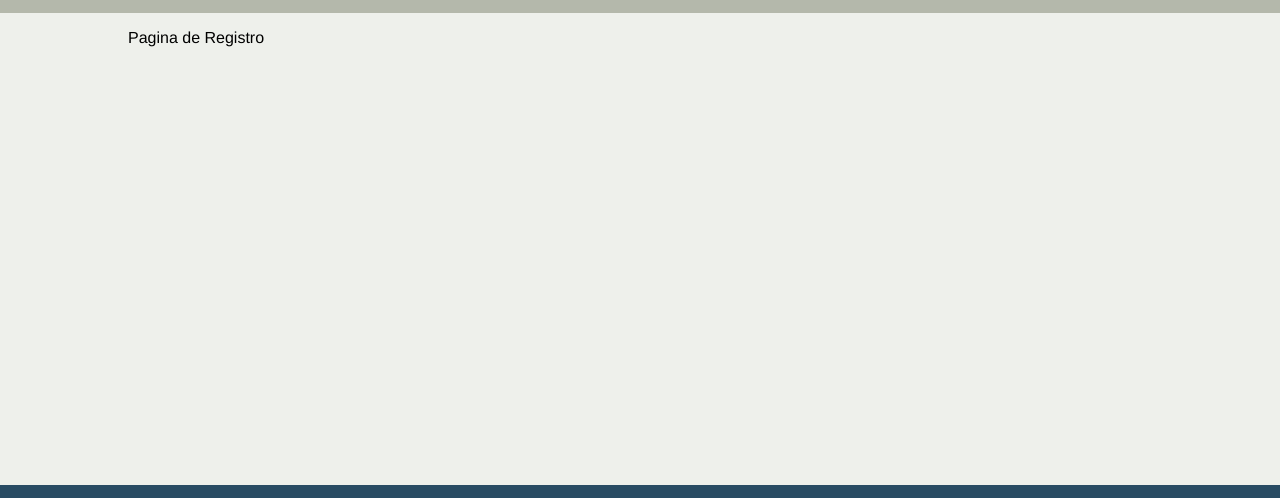
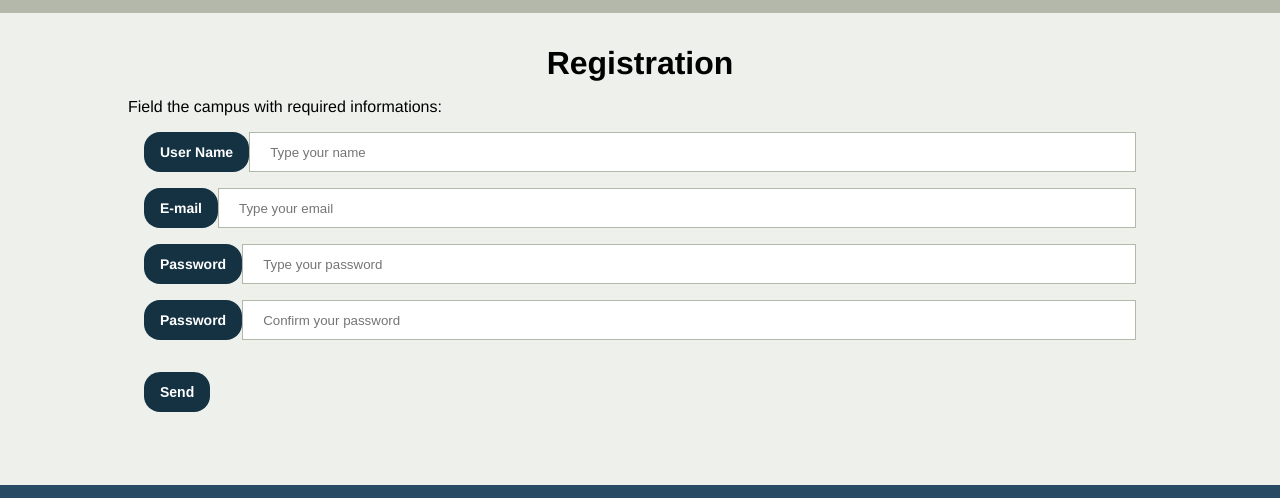
Before and after one commit to manufflopes/Final_Project, a website: page register.html in a window 1280 px wide. Shown: the part 135-633 px from the top of the page. Drawn offline with Linux system fonts and the light colour scheme.

Commit message:
pagina faq aboutus e register

```diff
--- a/register.html
+++ b/register.html
@@ -7,7 +7,46 @@
     <link rel="stylesheet" href="style.css" />
   </head>
   <body>
-        <main>Pagina de Registro</main>
+    <main>
+      <h1 class="page-tittle">Registration</h1>
+
+      <p id="registeroPage">Field the campus with required informations:</p>
+
+      <form id="form" class="form">
+        <div class="form-content">
+          <label class="base-button" for="userName">User Name</label>
+          <input
+            type="text"
+            class="space-to-fill"
+            id="username"
+            placeholder="Type your name"
+          />
+          <a href="Mensagem de Erro"></a>
+        </div>
+        <div class="form-content">
+          <label class="base-button" for="email">E-mail</label>
+          <input
+            type="email"
+            class="space-to-fill"
+            id="e-mail"
+            placeholder="Type your email"
+          />
+          <a href="Mensagem de Erro"></a>
+        </div>
+        <div class="form-content">
+            <label class="base-button" for="password">Password</label>
+            <input type="text" class="space-to-fill" id="password" placeholder="Type your password" />
+            <a href="Mensagem de Erro"></a>
+          </div>
+          <div class="form-content">
+            <label class="base-button" for="password-confirmation">Password</label>
+            <input type="text" class="space-to-fill" id="password" placeholder="Confirm your password" />
+            <a href="Mensagem de Erro"></a>
+        </div>
+            <button id="send-button" class="base-button" type="submit"> Send </button>
+        </div>
+      </form>
+    </main>
     <script src="./domBuilder.js"></script>
   </body>
 </html>
--- a/style.css
+++ b/style.css
@@ -18,7 +18,7 @@
 }
 
 body {
-    font-family: 'Helvetica', sans-serif;
+  font-family: "Helvetica", sans-serif;
   background-color: var(--main-background);
   display: flex;
   flex-direction: column;
@@ -81,6 +81,55 @@ li a {
 }
 /* Header End */
 
+/*About Us Page*/
+
+.about-us-image {
+    max-height: 180px;
+    flex: 1;
+    object-fit: cover;
+
+}
+
+.first-paragraph {
+    display: flex;
+}
+
+/*registration page*/
+
+.page-tittle {
+  text-align: center;
+  padding: 16px;
+}
+
+.form {
+  padding: 16px;
+}
+.form-content {
+  display: flex;
+  margin-bottom: 8px;
+  margin-bottom: 16px;
+  padding: 16 px;
+}
+
+.space-to-fill {
+  flex: 1;
+  border: 1px solid var(--header-bg);
+  padding: 10px 20px;
+  width: 80%vw;
+}
+
+#send-button {
+  margin-top: 16px;
+  cursor: pointer;
+}
+
+/*faq page*/
+
+.questions {
+  padding: 10px 20px;
+  margin: 16px;
+}
+
 /* Main */
 main {
   flex: 1;
@@ -88,7 +137,6 @@ main {
   max-width: 80vw;
   width: 100%;
 }
-
 #search-section {
   margin-bottom: 16px;
 }
@@ -156,12 +204,12 @@ main {
   object-fit: cover;
 }
 
-.workspace-title{
+.workspace-title {
   padding-inline: 8px;
   font-size: 20px;
   font-weight: bold;
   color: white;
-    background: linear-gradient(90deg, var(--button-bg) 0%,  transparent 70%);
+  background: linear-gradient(90deg, var(--button-bg) 0%, transparent 70%);
   text-shadow: -1px 0 black, 0 1px black, 1px 0 black, 0 -1px black;
   /* Clamp line to keep one line only */
   display: -webkit-box;
@@ -169,7 +217,6 @@ main {
   -webkit-box-orient: vertical;
   overflow: hidden;
   line-height: 40px;
-
 }
 .workspace-info {
   background-color: white;
@@ -200,14 +247,13 @@ label.info-label {
   text-align: center;
 }
 
-
 label.info-label::before,
 label.info-label::after {
-    content:"";
+  content: "";
   height: 1px;
   width: 50px;
   margin-left: 8px;
-  background: rgba(0, 0, 0, .2);
+  background: rgba(0, 0, 0, 0.2);
 }
 
 label.info-label::after {
@@ -247,7 +293,6 @@ label.info-label::after {
 .check-button:hover {
   filter: brightness(1.2);
 }
-
 
 .register-button {
   background-color: var(--button-green);
@@ -306,7 +351,7 @@ footer {
 }
 
 .separator::before {
-    content: '';
+  content: "";
   border: 1px solid rgba(255, 255, 255, 0.3);
   margin-right: 16px;
 }
@@ -318,7 +363,7 @@ footer {
   justify-content: center;
   flex-direction: column;
   gap: 12px;
-    background: rgba(255, 255, 255, .4);
+  background: rgba(255, 255, 255, 0.4);
   padding: 16px;
   border-radius: 8px;
 }
```
Also changed, not shown: aboutUs.html (added, +22 -0 lines), faq.html (added, +38 -0 lines). Lines whose indentation alone changed are shown as unchanged.
